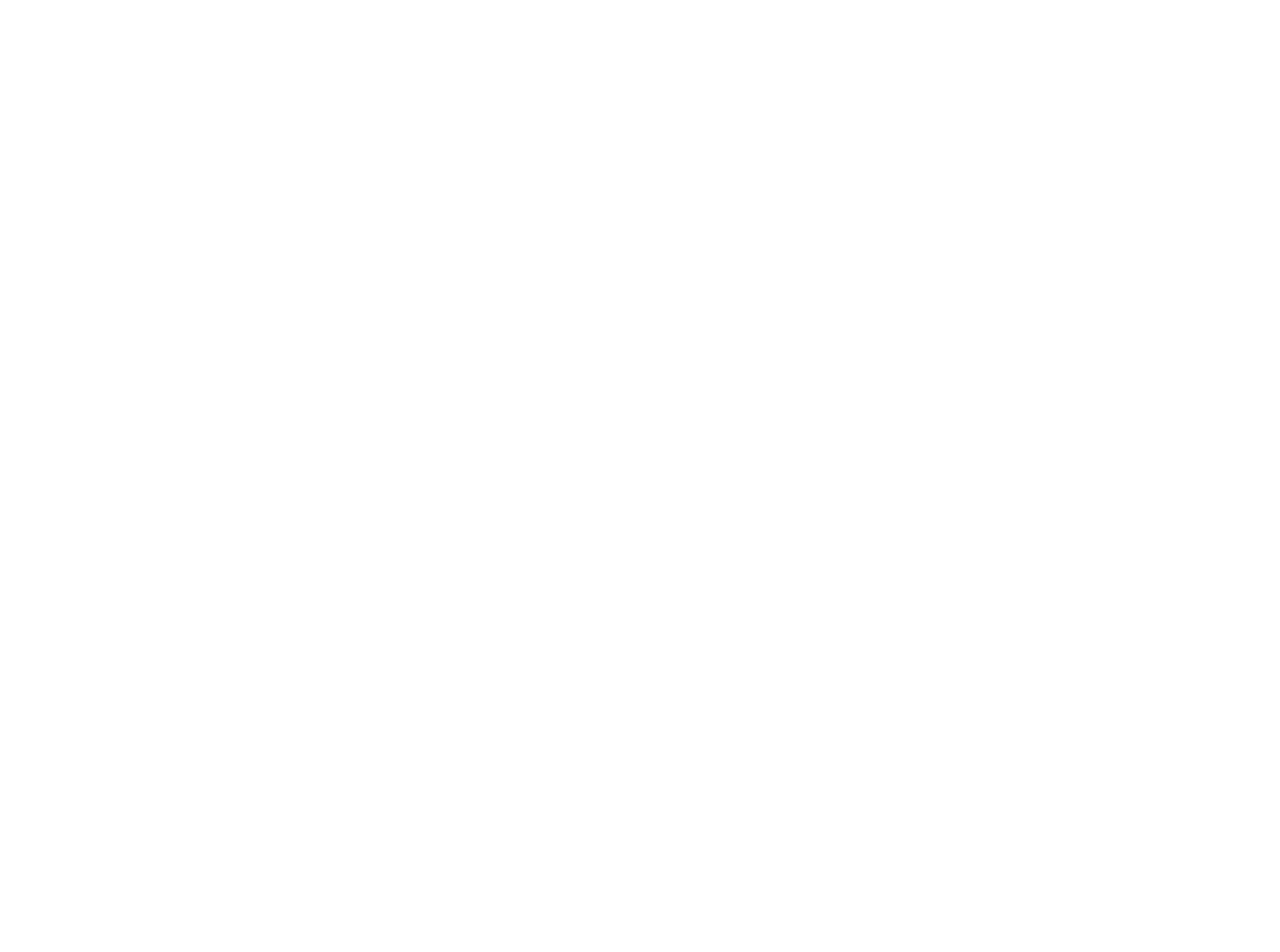
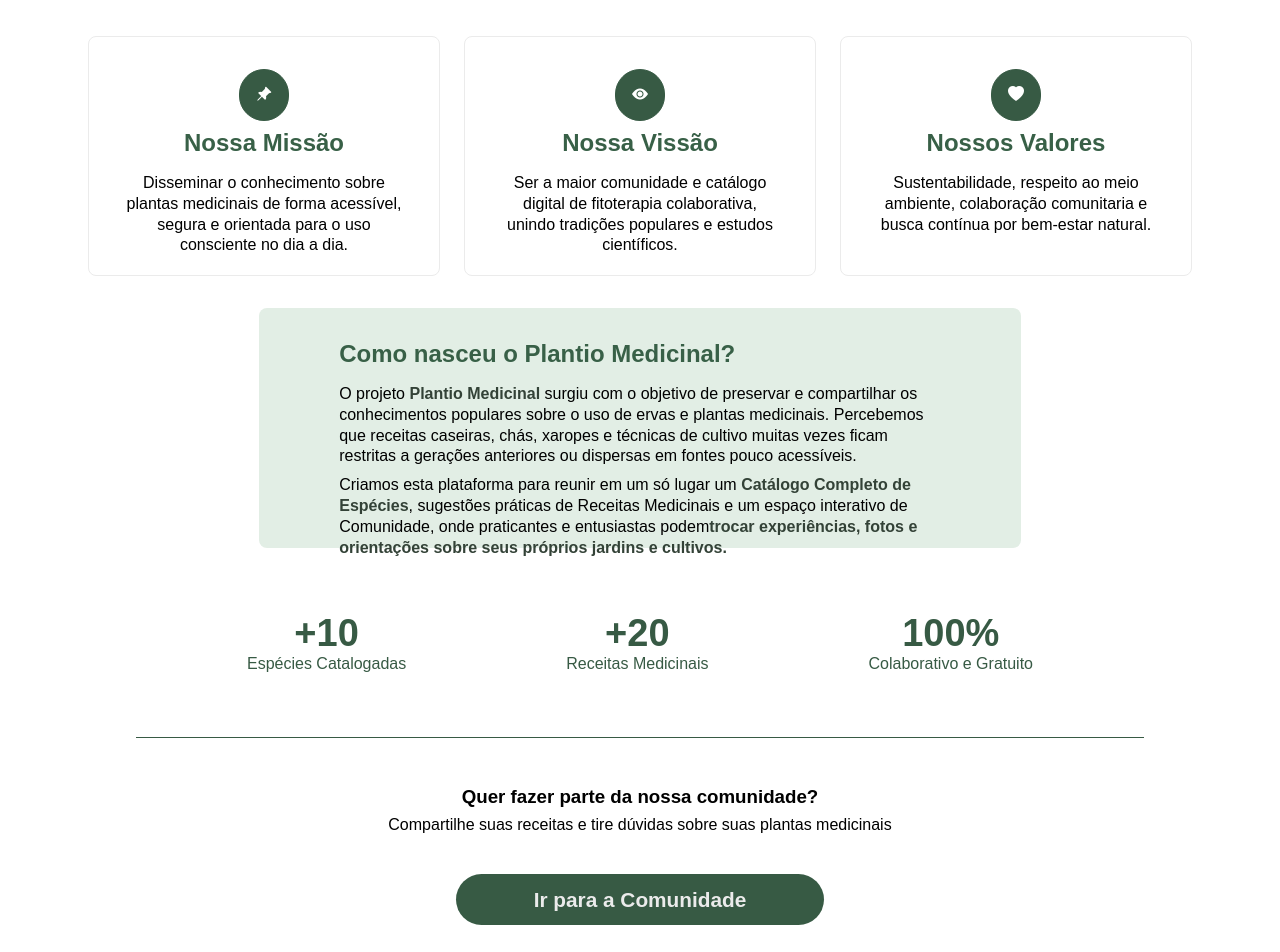
Before and after one commit to plantiomedicinal-cell/plantiomedicinal2026, a React (Create React App) app in the folder plantiomedicinal/: page /sobre in a window 1280 px wide. Shown: the part 360-1312 px from the top of the page. Before the commit the page ends 800 px from the top, so only its background shows below. Built offline with nearby package versions, Linux system fonts and the light colour scheme.

Commit message:
Iniciação e Pré-Finalização da página de Sobre Nós. (Isabella)

```diff
--- /dev/null
+++ b/plantiomedicinal/src/pages/Sobre.css
@@ -0,0 +1,134 @@
+.body{
+    margin: 0 5rem;
+    display: flex;
+    flex-direction: column;
+    align-items: center;
+}
+
+.topo{
+    display: flex;
+    flex-direction: column;
+    align-items: center;
+    margin-top: 2rem;
+    gap: 0.5rem;
+}
+
+.inicioSobre{
+    display: flex;
+    flex-direction: column;
+    align-items: center;
+    margin: 3rem;
+    font-size: 22px;
+}
+
+.valores{
+    display: flex;
+    justify-content: center;
+    gap: 1.5rem;
+    margin-top: 2rem;
+
+}
+
+.topico{
+    border: 1px solid var(--cinzaGelo);
+    border-radius: 0.5rem;
+    width: 22rem ;
+    height: 15rem;
+    display: flex;
+    flex-direction: column;
+    align-items: center;
+    padding: 2rem;
+    gap: 0.5rem;
+}
+
+
+.titulo{
+    color: #386047;
+}
+
+.descrever{
+    text-align: center;
+    line-height: 1.3rem;
+
+}
+
+.descrever strong{
+    color: #334237;
+}
+
+.icone{
+    border: 1px solid var(--verdeMusgo);
+    border-radius: 2rem;
+    background-color: var(--verdeMusgo);
+    padding: 1rem;
+}
+
+.icone i{
+    color: white;
+}
+
+.box{
+    background-color: var(--verdeNevoa);
+    border-radius: 0.5rem;
+    margin: 2rem 0;
+    height: 15rem;
+    width: 68%;
+    padding: 2rem 5rem;
+    display: flex;
+    flex-direction: column;
+    gap: 0.5rem;
+    text-align: left;
+}
+
+.box .descrever{
+    text-align: left;
+}
+
+.sobreInfo{
+    display: flex;
+    justify-content: space-between;
+    padding: 2rem 0 4rem 0;
+    gap: 10rem;
+    cursor: default;
+}
+
+.sobreSpan{
+    transition: 0.8s;
+}
+
+.sobreSpan:hover{
+    transform: translateY(-5px);
+    box-shadow: none;
+}
+
+.textSpan{
+    color: var(--verdeMusgo);
+    display: flex;
+    flex-direction: column;
+    text-align: center;
+}
+
+.textSpan b{
+    font-size: 38px;
+}
+
+.textSpan strong{
+    font-size: 20px;
+}
+
+.topicosSpan{
+    border-bottom: 1px solid var(--verdeMusgo);
+    width: 90%;
+    display: flex;
+    flex-direction: column;
+    align-items: center;
+}
+
+.chamada{
+    margin: 3rem;
+    display: flex;
+    flex-direction: column;
+    align-items: center;
+    gap: 0.5rem;
+    text-align: center;
+}
--- a/plantiomedicinal/src/pages/Sobre.js
+++ b/plantiomedicinal/src/pages/Sobre.js
@@ -1,10 +1,124 @@
+import { Link } from 'react-router-dom';
+import { useState } from "react";
+import './Sobre.css';
+
+import Footer from '../components/Footer';
+
 function Sobre() {
   return (
-    <div>
-      <h1>Sobre Nós</h1>
-      <p>Conheça o nosso projeto.</p>
+    <main >
+      <div className='body'>
+    <div className="inicioSobre">
+      <h1>Conheça a história do <strong>PLANTIO MEDICINAL</strong></h1>
+      <p>Conectando saberes tradicionais, natureza e tecnologia para promover a saúde e o bem-estar de todos.</p>
     </div>
+
+    <section className='valores'>
+      <div className='topico'>
+
+        <div className='icone'>
+          <i class="bi bi-pin-angle-fill"></i>
+        </div>
+
+        <h2 className='titulo'>Nossa Missão</h2>
+        <p className='descrever'>Disseminar o conhecimento sobre plantas medicinais de forma acessível, segura e orientada para o uso consciente no dia a dia.</p>
+
+      </div>
+
+      <div className='topico'>
+
+        <div className='icone'>
+          <i class="bi bi-eye-fill"></i>
+        </div>
+
+        <h2 className='titulo'>Nossa Vissão</h2>
+        <p className='descrever'>Ser a maior comunidade e  catálogo digital de fitoterapia colaborativa, unindo tradições populares e estudos científicos.</p>
+
+      </div>
+
+      <div className='topico'>
+
+        <div className='icone'>
+          <i class="bi bi-heart-fill"></i>
+        </div>
+
+        <h2 className='titulo'>Nossos Valores</h2>
+        <p className='descrever'>Sustentabilidade, respeito ao meio ambiente, colaboração comunitaria e busca contínua por bem-estar natural.</p>
+
+      </div>
+
+    </section>
+
+    <article className='box'>
+      <h2 className='titulo'>Como nasceu o Plantio Medicinal?</h2>
+      <p className='descrever'>O projeto <strong>Plantio Medicinal</strong> surgiu com o objetivo de preservar e compartilhar os conhecimentos populares
+        sobre o uso de ervas e plantas medicinais. Percebemos que receitas caseiras, chás, xaropes e técnicas de cultivo
+        muitas vezes ficam restritas a gerações anteriores ou dispersas em fontes pouco acessíveis.</p>
+
+
+     <p className='descrever'>Criamos esta plataforma para reunir em um só lugar um <strong> Catálogo Completo de Espécies</strong>, sugestões práticas de
+        Receitas Medicinais e um espaço interativo de Comunidade, onde praticantes e entusiastas podem
+        <strong>trocar experiências, fotos e orientações sobre seus próprios jardins e cultivos.</strong></p>
+    </article>
+
+    <article className='topicosSpan'>
+
+  <div className="sobreInfo">
+
+    <div className="sobreSpan">
+
+        <div className="textSpan">
+            <b>+10</b>
+            <span>Espécies Catalogadas</span>
+        </div>
+    </div>
+
+    <div className="sobreSpan">
+
+        <div className="textSpan">
+            <b>+20</b>
+            <span>Receitas Medicinais</span>
+        </div>
+    </div>
+
+
+    <div className="sobreSpan">
+
+        <div className="textSpan">
+            <b>100%</b>
+            <span>Colaborativo e Gratuito</span>
+        </div>
+    </div>
+</div>
+
+</article>
+
+<div className='chamada'>
+  <h3>Quer fazer parte da nossa comunidade?</h3>
+  <p>Compartilhe suas receitas e tire dúvidas sobre suas plantas medicinais</p>
+
+
+  <div className="verCatalogo">
+              <Link to="/comunidade">
+                <button className="botaoCatalogo">
+                  <b>Ir para a Comunidade</b>
+                </button>
+              </Link>
+            </div>
+
+</div>
+
+</div>
+
+  <Footer />
+
+
+</main>
+
+
   );
 }
 
+
+
 export default Sobre;
```
